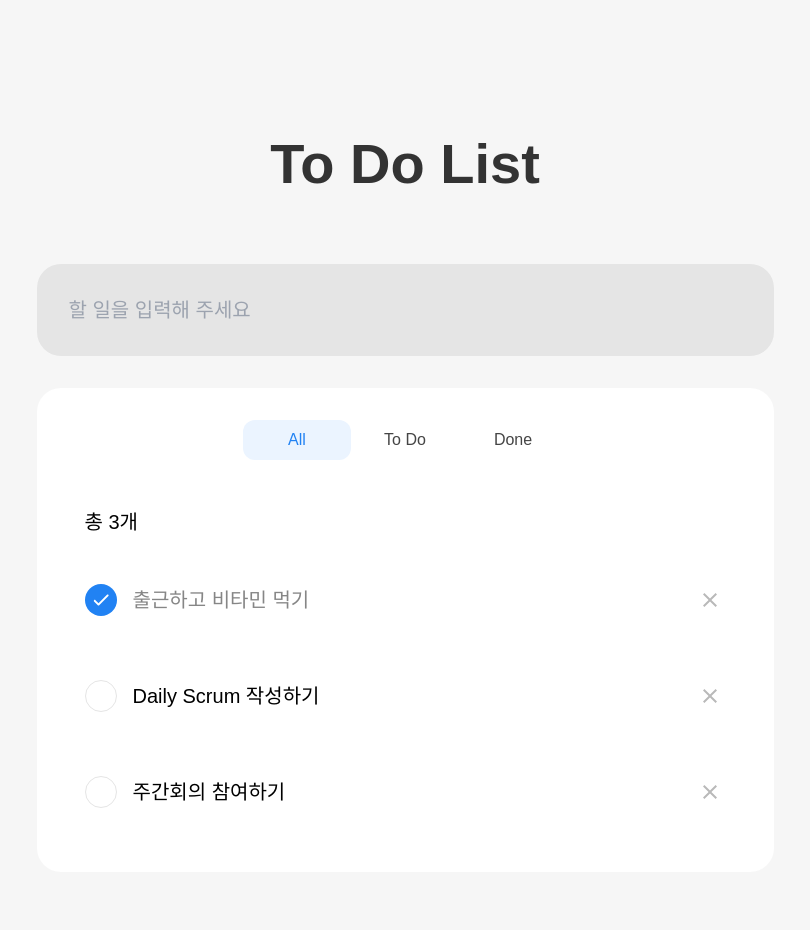
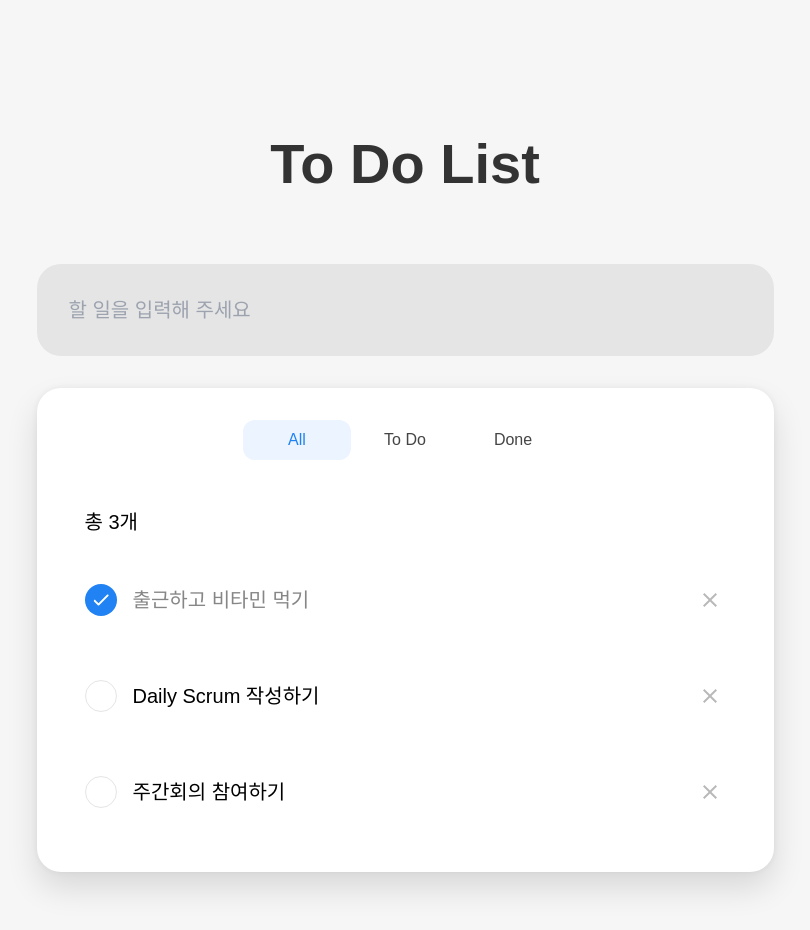
Before and after one commit to river-flows-in-ryu/my-fair, a Next.js app: page / in a window 1280 px wide. Shown: the top 930 px of the page, without its empty margins (235-1045 px from the left). Built offline with nearby package versions, Linux system fonts and the light colour scheme; a web font is replaced by a local one.

Commit message:
오류 수정 - section 그림자 오류 수정

```diff
--- a/tailwind.config.js
+++ b/tailwind.config.js
@@ -13,7 +13,7 @@ module.exports = {
       },
       boxShadow: {
         custom:
-          "0px 16px 32px 0px var(--blackAlpha100), 0px 0px 6px 0px var(--blackAlpha50)",
+          "0px 16px 32px 0px rgba(0, 0, 0, 0.12), 0px 0px 6px 0px rgba(0, 0, 0, 0.06)",
       },
     },
   },
```
